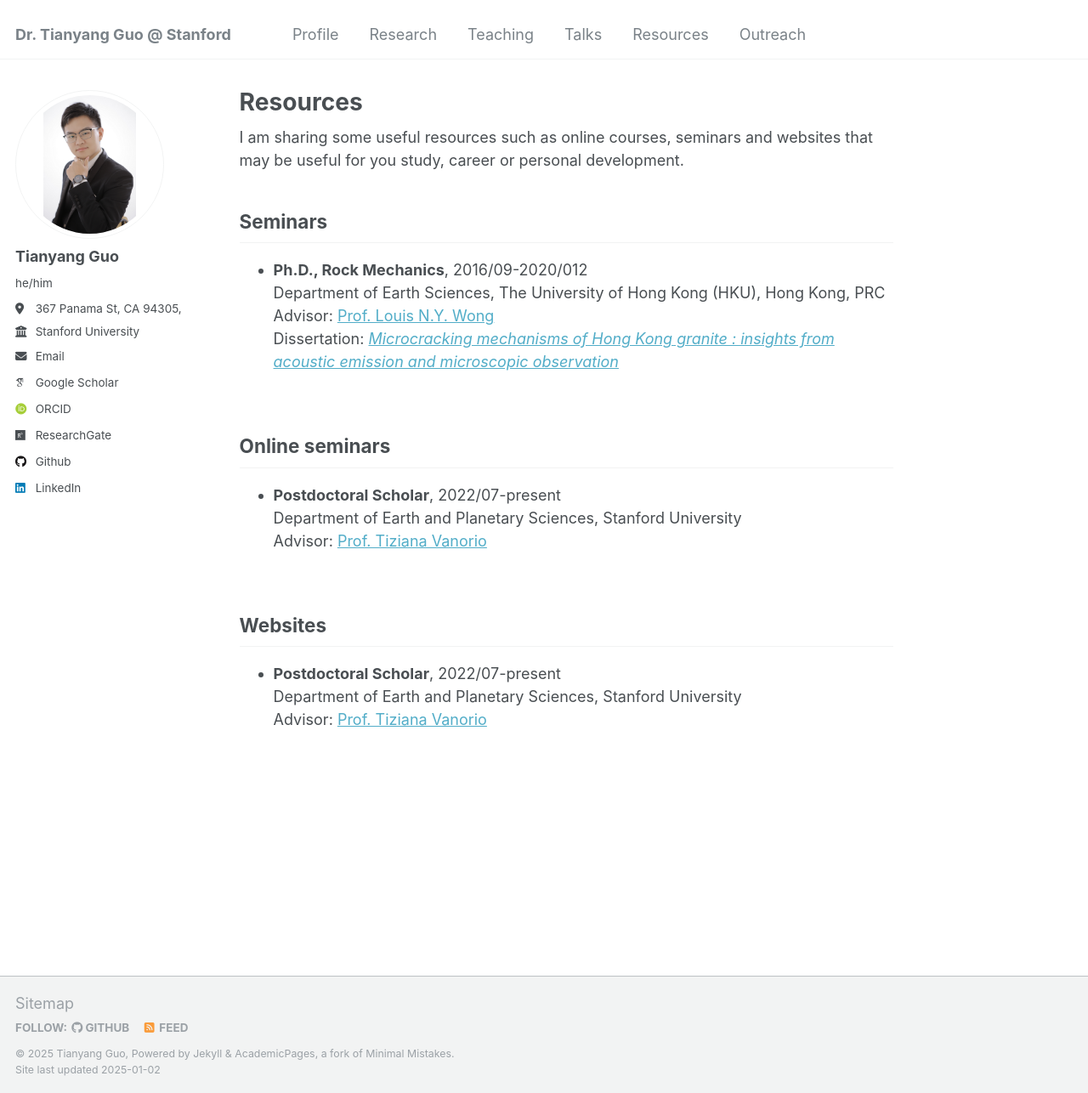
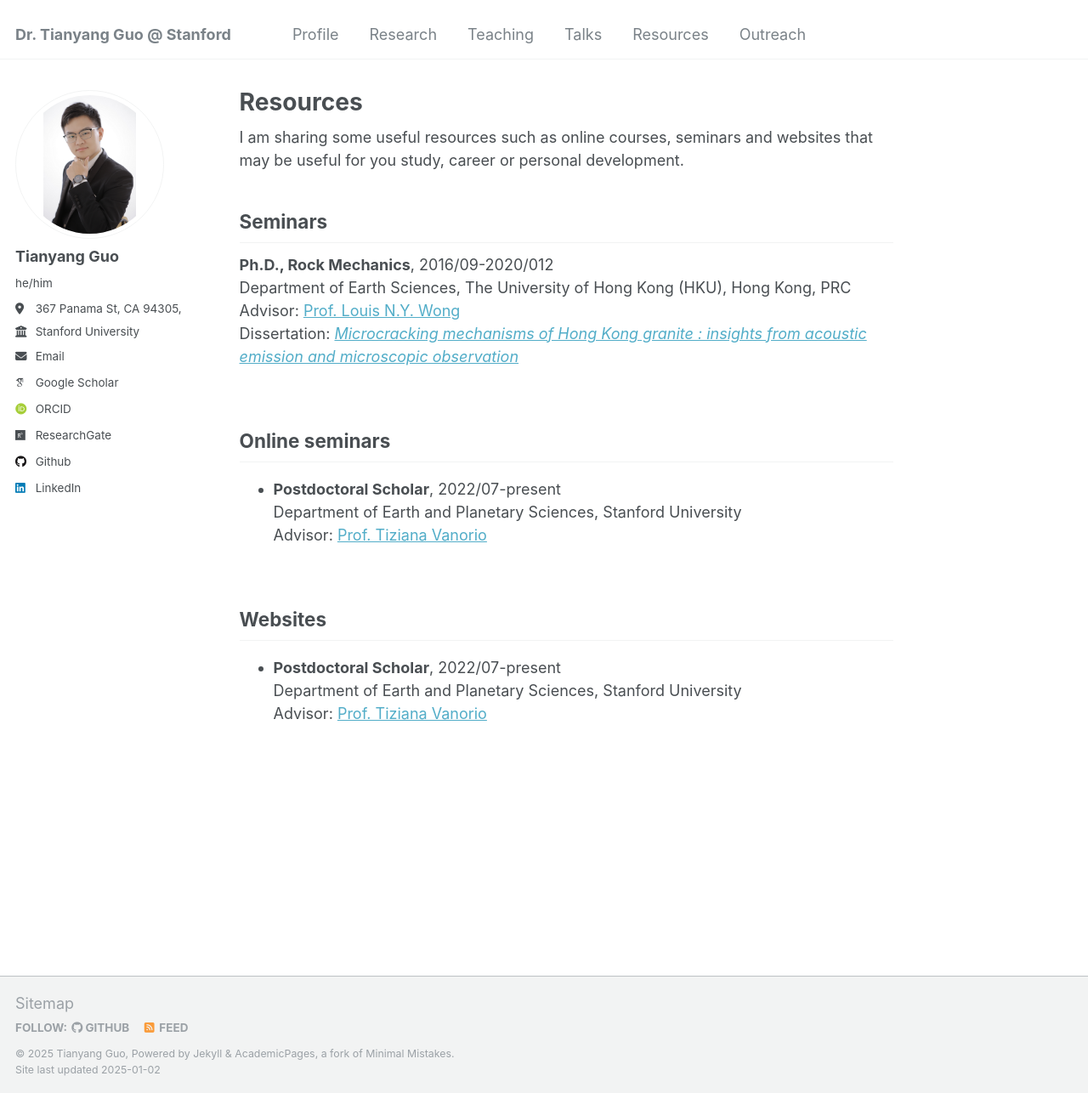
Before and after one commit to guotystanford/guotystanford.github.io, a Jekyll site: the page built from _pages/Resources.md, in a window 1280 px wide and 1286 px high. Shown: the whole window at 85% size. Built offline with Jekyll 4.4.1, drawn with Linux system fonts in a browser that asks for light colours; some web fonts are replaced.

```diff
--- a/_pages/Resources.md
+++ b/_pages/Resources.md
@@ -7,7 +7,7 @@ author_profile: true
 I am sharing some useful resources such as online courses, seminars and websites that may be useful for you study, career or personal development.
 
 ## Seminars
-* <b>Ph.D., Rock Mechanics</b>, 2016/09-2020/012
+<b>Ph.D., Rock Mechanics</b>, 2016/09-2020/012
   Department of Earth Sciences, The University of Hong Kong (HKU), Hong Kong, PRC
   Advisor: [Prof. Louis N.Y. Wong](https://www.earthsciences.hku.hk/people/academic_staff/77/?back=af3a6f1ace1fc32210286eb66ab8ef53)
   Dissertation: [<i>Microcracking mechanisms of Hong Kong granite : insights from acoustic emission and microscopic observation</i>](https://www.researchgate.net/publication/354544340_Microcracking_mechanisms_of_Hong_Kong_granite_Insights_from_acoustic_emission_and_microscopic_observation)
```
